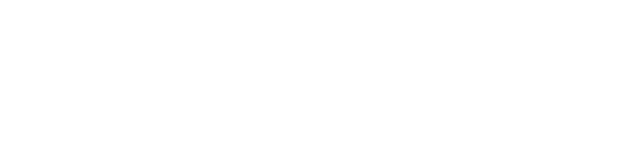
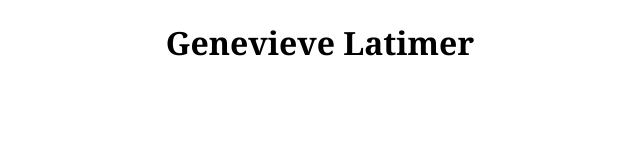
Before and after one commit to glatimer/glatimer.github.io, a plain HTML site: page index.html in a window 1280 px wide. Shown: the whole page, without its empty margins (320-960 px from the left). Drawn offline with Linux system fonts and the light colour scheme.

Commit message:
Testing glatimer.github.io

```diff
--- a/index.html
+++ b/index.html
@@ -8,5 +8,7 @@
     <link rel="stylesheet" href="styles.css" />
     <!-- <script defer src="..."></script> -->
   </head>
-  <body></body>
+  <body>
+    <h1>Genevieve Latimer</h1>
+  </body>
 </html>
--- a/styles.css
+++ b/styles.css
@@ -0,0 +1,4 @@
+h1 {
+  text-align: center;
+  font-family: Georgia, "Times New Roman", Times, serif;
+}
```
